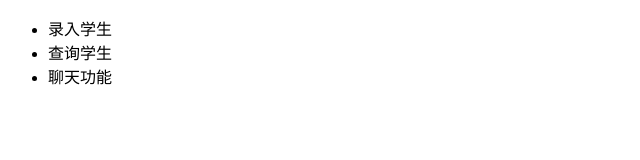
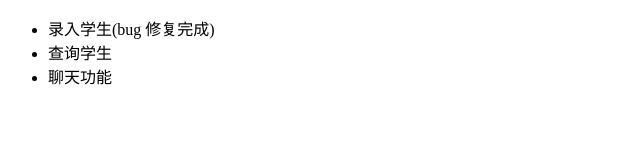
Before and after one commit to houx-github/student, a plain HTML site: page index.html in a window 1280 px wide. Shown: the whole page, without its empty margins (0-640 px from the left). Drawn offline with Linux system fonts and the light colour scheme.

Commit message:
hot_fix分支修复了录入学生的bug

```diff
--- a/index.html
+++ b/index.html
@@ -6,7 +6,7 @@
 </head>
 <body>
     <ul>
-        <li>录入学生</li>
+        <li>录入学生(bug 修复完成)</li>
         <li>查询学生</li>
 	<li>聊天功能</li>
     </ul>
```
